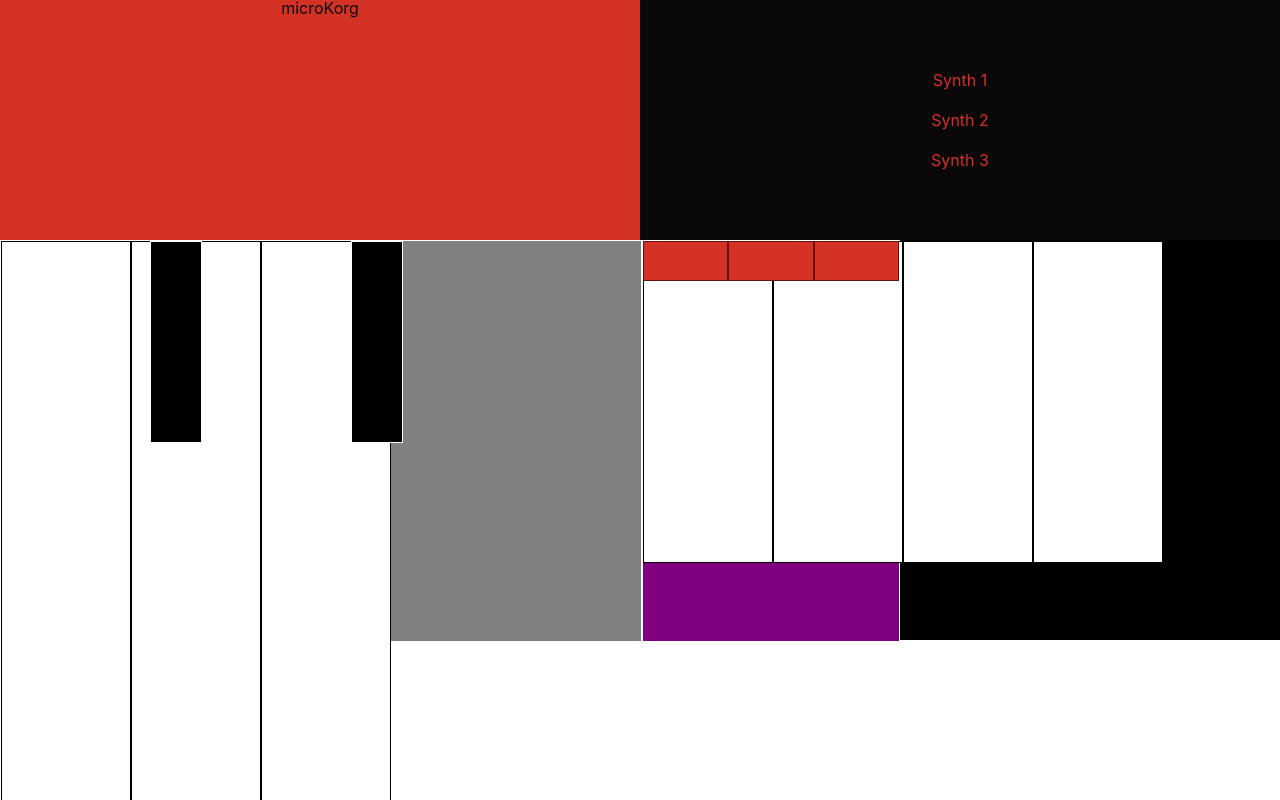
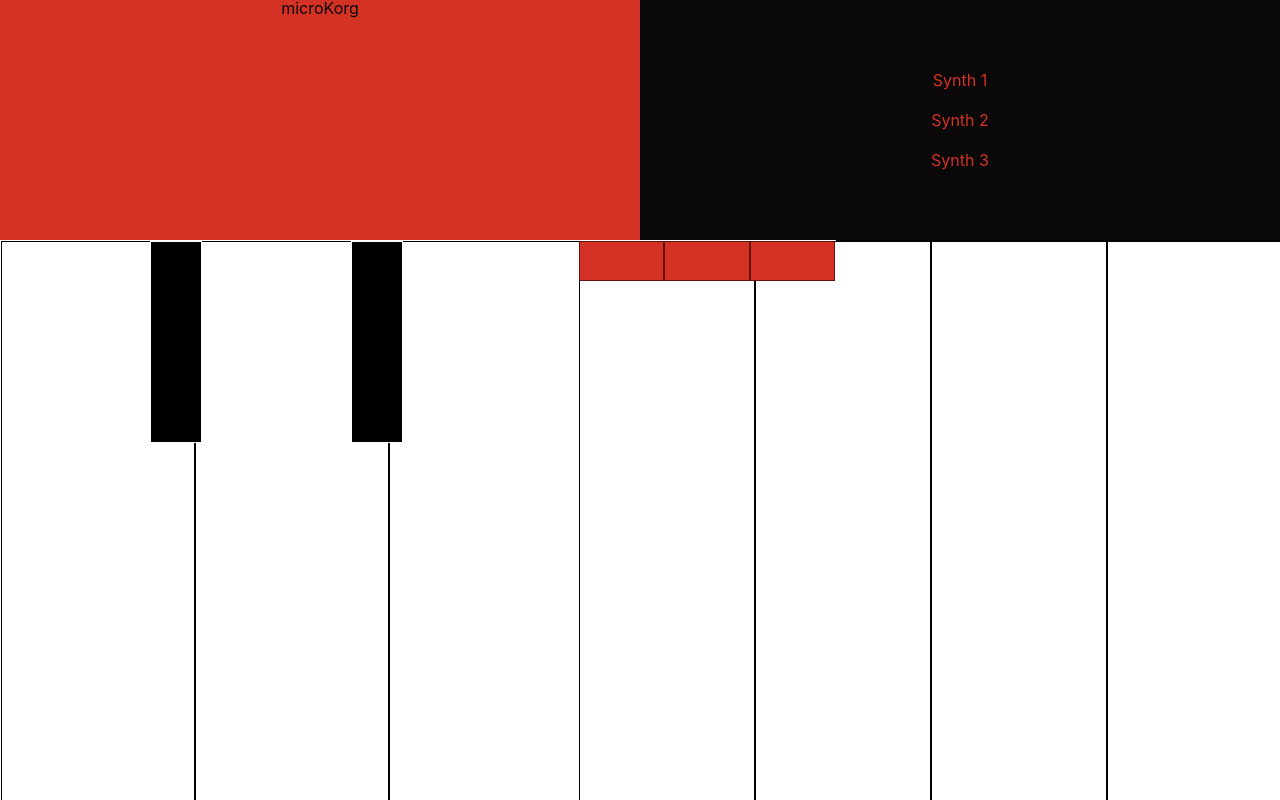
Before and after one commit to opticalfalicy/mkrg, a React (Create React App) app: page / in a window 1280 px wide. Shown: the top 800 px of the page. Built offline with nearby package versions, Linux system fonts and the light colour scheme.

Commit message:
key size adjustments

```diff
--- a/src/App.css
+++ b/src/App.css
@@ -245,7 +245,7 @@
 
   .cE{
     /* width: 589.55px; */
-    width: 50%;
+    width: 45%;
     /* height: 100%; */
     /* border: 1px solid white; */
     background: grey;
@@ -261,12 +261,17 @@
     position: absolute;
     height: 100%;
     flex-direction: row;
+    width: 55vw;
+  }
+
+  .fB .w-keys{
+    height: 70%;
   }
 
   .W{
     /* width: 272.85px; */
     /* width: 100px; */
-    width: 10vw;
+    width: 15vw;
     height: 100%;
     border: 1px solid black;
     background: white
```
